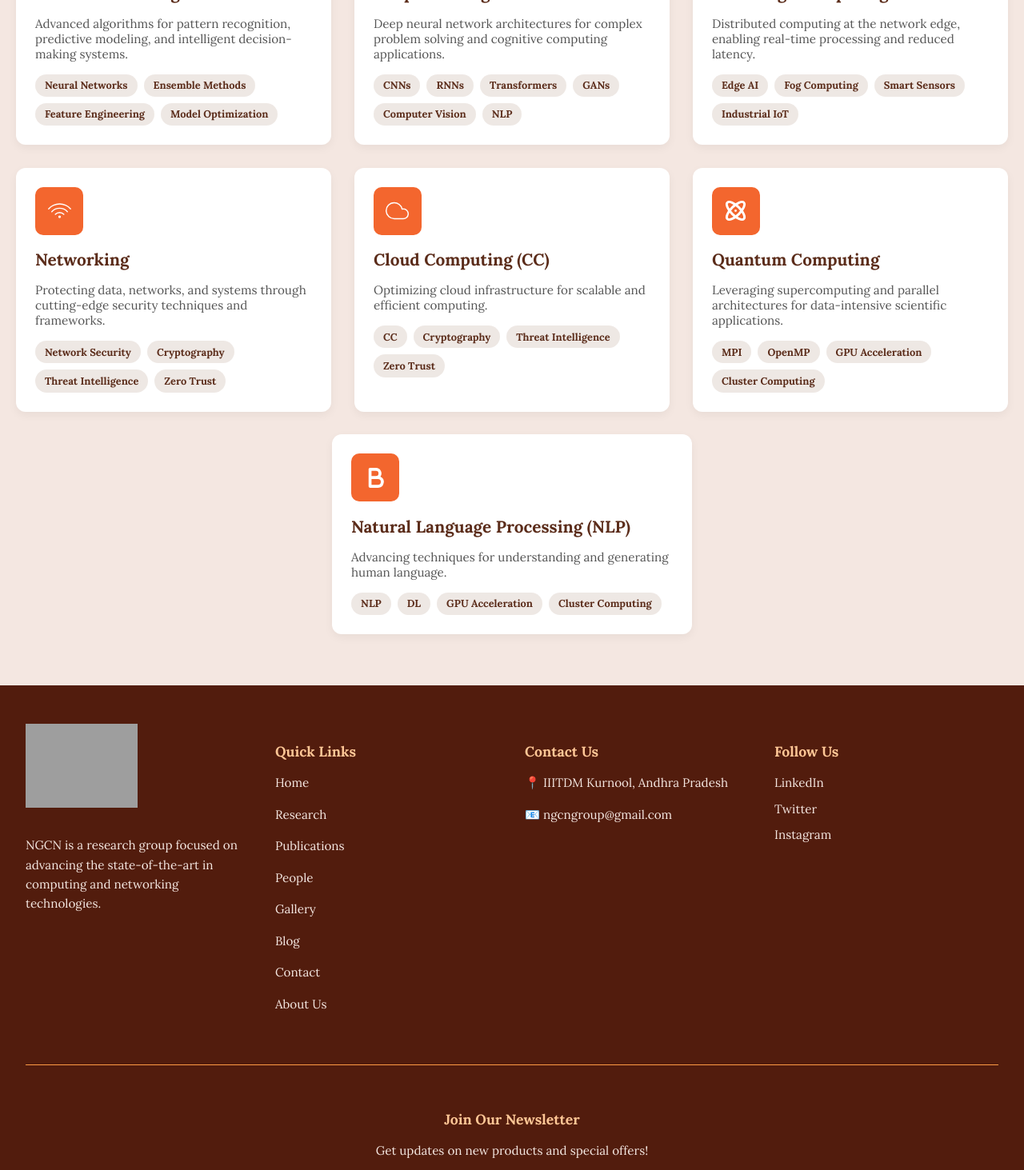
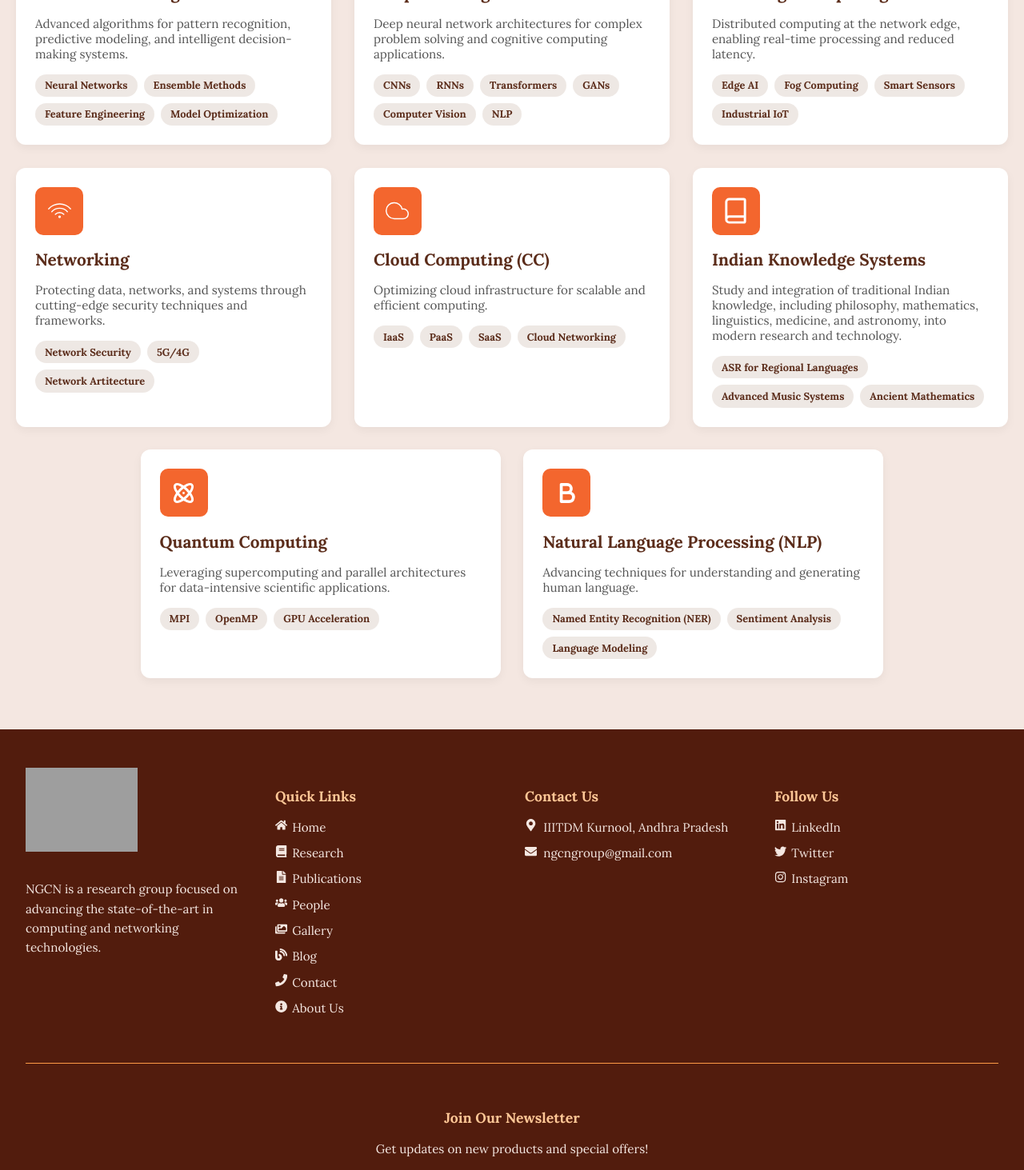
Before and after one commit to vardhango11/NGCN-25, a React (Vite) app in the folder frontend/: page /research in a window 1280 px wide. Shown: the part 464-1927 px from the top of the page at 80% size. Built offline with nearby package versions, Linux system fonts and the light colour scheme; grey boxes are pictures that could not be loaded.

Commit message:
feat(footer): add icons to Quick Links, Contact, and Social sections

```diff
--- a/frontend/src/Components/Footer/Footer.jsx
+++ b/frontend/src/Components/Footer/Footer.jsx
@@ -1,9 +1,9 @@
 import React from "react";
 import styles from "./Footer.module.css";
 import { Link } from "react-router-dom";
-// Assuming you have similar Button and Input components
-// import Button1 from "../button1/button1";
-// import InputBox from "../input-box/input-box";
+import { FaMapMarkerAlt, FaEnvelope } from "react-icons/fa";
+import { FaLinkedin, FaTwitter, FaInstagram } from "react-icons/fa";
+import { FaHome, FaBook, FaFileAlt, FaUsers, FaImages, FaBlog, FaPhone, FaInfoCircle } from "react-icons/fa";
 
 const Footer = () => {
   // const [email, setEmail] = useState("");
@@ -26,56 +26,64 @@ const Footer = () => {
         <ul>
           <li>
             <Link to="/">
-              <p>Home</p>
+              <FaHome style={{ marginRight: "6px" }} />
+              <span>Home</span>
             </Link>
           </li>
           <li>
             <Link to="/research">
-              <p>Research</p>
+              <FaBook style={{ marginRight: "6px" }} />
+              <span>Research</span>
             </Link>
           </li>
           <li>
             <Link to="/publications">
-              <p>Publications</p>
+              <FaFileAlt style={{ marginRight: "6px" }} />
+              <span>Publications</span>
             </Link>
           </li>
           <li>
             <Link to="/people">
-              <p>People</p>
+              <FaUsers style={{ marginRight: "6px" }} />
+              <span>People</span>
             </Link>
           </li>
           <li>
             <Link to="/gallery">
-              <p>Gallery</p>
+              <FaImages style={{ marginRight: "6px" }} />
+              <span>Gallery</span>
             </Link>
           </li>
           <li>
             <Link to="/blogs">
-              <p>Blog</p>
+              <FaBlog style={{ marginRight: "6px" }} />
+              <span>Blog</span>
             </Link>
           </li>
           <li>
             <Link to="/contact">
-              <p>Contact</p>
+              <FaPhone style={{ marginRight: "6px" }} />
+              <span>Contact</span>
             </Link>
           </li>
           <li>
             <Link to="/about">
-              <p>About Us</p>
+              <FaInfoCircle style={{ marginRight: "6px" }} />
+              <span>About Us</span>
             </Link>
           </li>
         </ul>
       </nav>
-
       <div className={styles.contactInfo}>
         <h4>Contact Us</h4>
         <ul>
-          {/* // Updated contact details */}
           <li>
-            <p>📍 IIITDM Kurnool, Andhra Pradesh</p>
+            <FaMapMarkerAlt style={{ marginRight: "8px" }} />
+            <span>IIITDM Kurnool, Andhra Pradesh</span>
           </li>
           <li>
-            <p>📧 ngcngroup@gmail.com</p>
+            <FaEnvelope style={{ marginRight: "8px" }} />
+            <span>ngcngroup@gmail.com</span>
           </li>
         </ul>
       </div>
@@ -84,29 +92,20 @@ const Footer = () => {
         <h4>Follow Us</h4>
         <ul>
           <li>
-            <a
-              href="https://www.linkedin.com/company/next-gen-computing-and-networking-ngcn/posts/?feedView=all"
-              target="_blank"
-              rel="noopener noreferrer"
-            >
+            <FaLinkedin style={{ marginRight: "6px" }} />
+            <a href="https://www.linkedin.com/company/next-gen-computing-and-networking-ngcn/posts/?feedView=all" target="_blank" rel="noopener noreferrer">
               LinkedIn
             </a>
           </li>
           <li>
-            <a
-              href="https://x.com/NGCN_Group"
-              target="_blank"
-              rel="noopener noreferrer"
-            >
+            <FaTwitter style={{ marginRight: "6px" }} />
+            <a href="https://x.com/NGCN_Group" target="_blank" rel="noopener noreferrer">
               Twitter
             </a>
           </li>
           <li>
-            <a
-              href="https://www.instagram.com/ngcngroup"
-              target="_blank"
-              rel="noopener noreferrer"
-            >
+            <FaInstagram style={{ marginRight: "6px" }} />
+            <a href="https://www.instagram.com/ngcngroup" target="_blank" rel="noopener noreferrer">
               Instagram
             </a>
           </li>
--- a/frontend/src/Components/Navbar/Navbar.module.css
+++ b/frontend/src/Components/Navbar/Navbar.module.css
@@ -23,6 +23,7 @@
     padding: 0px;
     border: 0px transparent;
     background-color: var(--background);
+    cursor: pointer;
 }
 .logo button:focus{
     outline: none;
--- a/frontend/src/Pages/Research/Research.jsx
+++ b/frontend/src/Pages/Research/Research.jsx
@@ -1,12 +1,11 @@
 import './Research.css'
-import { LuBrain } from "react-icons/lu";
+import { LuBrain, LuBook } from "react-icons/lu";
 import { FiCpu } from "react-icons/fi";
 import { LuNetwork } from "react-icons/lu";
 import { TbAtom } from "react-icons/tb";
 import { CiCloud } from "react-icons/ci";
 import { CiWifiOn } from "react-icons/ci";
 import { GoBold } from "react-icons/go";
-
 
 
 
@@ -101,7 +100,7 @@ const researchData = [
     {
         title: "Networking",
         desc: "Protecting data, networks, and systems through cutting-edge security techniques and frameworks.",
-        tags: ["Network Security", "Cryptography", "Threat Intelligence", "Zero Trust"],
+        tags: ["Network Security", "5G/4G", "Network Artitecture"],
         icon:
             <div className='icon-box'
                 style={{
@@ -126,7 +125,7 @@ const researchData = [
     {
         title: "Cloud Computing (CC)",
         desc: "Optimizing cloud infrastructure for scalable and efficient computing.",
-        tags: ["CC", "Cryptography", "Threat Intelligence", "Zero Trust"],
+        tags: ["IaaS", "PaaS", "SaaS", "Cloud Networking"],
         icon:
             <div className='icon-box'
                 style={{
@@ -149,9 +148,35 @@ const researchData = [
             </div>,
     },
     {
+    title: "Indian Knowledge Systems",
+    desc: "Study and integration of traditional Indian knowledge, including philosophy, mathematics, linguistics, medicine, and astronomy, into modern research and technology.",
+    tags: ["ASR for Regional Languages", "Advanced Music Systems", "Ancient Mathematics"],
+    iconType: "reactIcon",
+    icon:
+        <div className='icon-box'
+            style={{
+                backgroundColor: "#f3662eff",
+                height: "60px",
+                width: "60px",
+                borderRadius: "10px",
+                display: "flex",
+                justifyContent: "center",
+                alignItems: "center"
+            }}
+        >
+            <LuBook
+                className='card-icon'
+                style={{
+                    fontSize: "35px",
+                    color: "white"
+                }}
+            />
+        </div>,
+    },
+    {
         title: "Quantum Computing",
         desc: "Leveraging supercomputing and parallel architectures for data-intensive scientific applications.",
-        tags: ["MPI", "OpenMP", "GPU Acceleration", "Cluster Computing"],
+        tags: ["MPI", "OpenMP", "GPU Acceleration"],
         icon:
             <div className='icon-box'
                 style={{
@@ -176,7 +201,7 @@ const researchData = [
     {
         title: "Natural Language Processing (NLP)",
         desc: "Advancing techniques for understanding and generating human language.",
-        tags: ["NLP", "DL", "GPU Acceleration", "Cluster Computing"],
+        tags: ["Named Entity Recognition (NER)", "Sentiment Analysis", "Language Modeling"],
         icon:
             <div className='icon-box'
                 style={{
```
